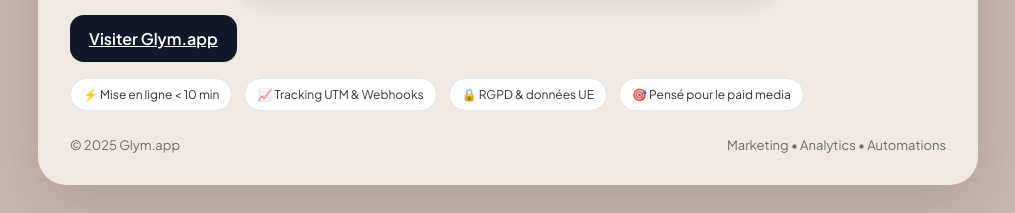
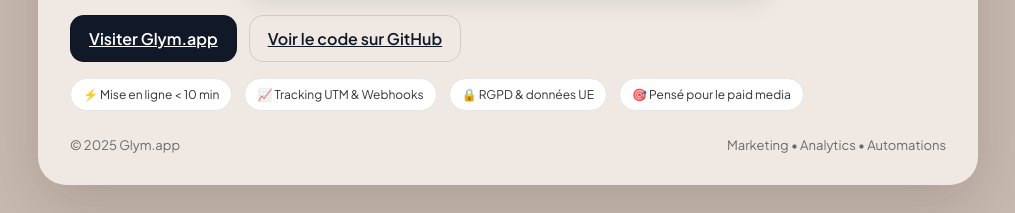
Before and after one commit to Ismail183/glym-site, a plain HTML site: page index.html in a window 1280 px wide. Shown: the part 842-1055 px from the top of the page, without its empty margins (132-1147 px from the left). Drawn offline with Linux system fonts and the light colour scheme.

Commit message:
Initial commit Glym landing

```diff
--- a/index.html
+++ b/index.html
@@ -29,34 +29,29 @@
     html,body{margin:0; font-family:"Plus Jakarta Sans",system-ui,-apple-system,Segoe UI,Roboto,Ubuntu,Arial; color:var(--ink); background:var(--bg)}
     .wrap{min-height:100svh; display:grid; place-items:center; padding:28px}
 
-    /* Card principale, rappelant l'affiche fournie */
+    /* Card principale */
     .card{width:min(940px,100%); background:var(--panel); border-radius:28px; box-shadow:var(--shadow); padding:32px; position:relative; overflow:hidden}
     .badge{font-weight:600; letter-spacing:.2px; font-size:14px; color:var(--muted)}
     h1{font-size: clamp(36px, 6vw, 68px); line-height:1.02; margin:.15em 0 .3em}
     .lead{font-size: clamp(16px, 2.5vw, 20px); color:var(--muted)}
 
-    /* Zone visuelle appareils */
     .devices{position:relative; margin:32px 0 20px}
     .laptop{position:relative; width:min(780px,92%); aspect-ratio: 16/9; background:#0f0f0f; border-radius:18px; margin-left:auto; margin-right:auto; box-shadow:0 12px 40px rgba(0,0,0,.25)}
     .laptop::before{content:""; position:absolute; inset:8px; border-radius:12px; background:url('https://images.unsplash.com/photo-1516321318423-f06f85e504b3?q=80&w=1300&auto=format&fit=crop') center/cover no-repeat}
     .phone{position:absolute; left:5%; bottom: -8%; width:160px; aspect-ratio: 9/19.5; background:#000; border:10px solid #0d0d0d; border-radius:26px; box-shadow:0 12px 30px rgba(0,0,0,.25)}
     .phone::before{content:""; position:absolute; inset:6px; border-radius:16px; background:url('https://images.unsplash.com/photo-1519389950473-47ba0277781c?q=80&w=800&auto=format&fit=crop') center/cover no-repeat}
 
-    /* Barre d'URL style "recherche" */
     .urlbar{margin:36px auto 0; display:flex; align-items:center; gap:10px; width:min(540px,95%); background:#fff; border-radius:999px; padding:12px 16px; box-shadow:0 8px 24px rgba(0,0,0,.08); border:1px solid #e7e7e7}
     .urlbar input{all:unset; flex:1; font-size:16px; color:#222}
     .urlbar .dot{width:34px; height:34px; border-radius:999px; display:grid; place-items:center; background:linear-gradient(135deg,#111827,#7c3aed); color:#fff; font-weight:700}
 
-    /* CTA */
     .cta{display:flex; gap:12px; margin-top:18px; flex-wrap:wrap}
     .btn{display:inline-flex; align-items:center; gap:10px; padding:12px 18px; border-radius:14px; font-weight:600; border:1px solid rgba(0,0,0,.12); background:#111827; color:#fff}
     .btn.light{background:transparent; color:#111827}
 
-    /* Bandeau bénéfices marketing */
     .benefits{display:flex; gap:12px; flex-wrap:wrap; margin-top:16px}
     .chip{background:#fff; border:1px solid #e5e5e5; border-radius:999px; padding:8px 12px; font-size:12px; color:#333}
 
-    /* Footer mini */
     .foot{display:flex; justify-content:space-between; align-items:center; margin-top:26px; color:#6b6b6b; font-size:13px}
 
     @media (max-width: 860px){
@@ -91,6 +86,7 @@
 
       <div class="cta">
         <a class="btn" href="https://glym.app" aria-label="Ouvrir Glym.app">Visiter Glym.app</a>
+        <a class="btn light" href="https://github.com/ismail183/glym-site" aria-label="Voir le dépôt GitHub">Voir le code sur GitHub</a>
       </div>
 
       <div class="benefits">
```
